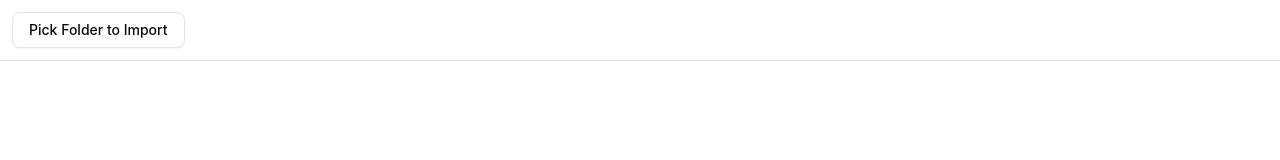
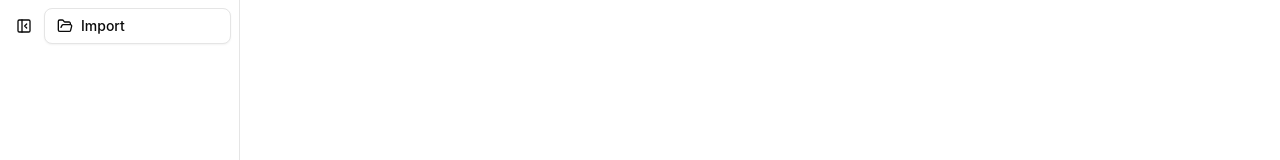
Before and after one commit to JeronimoMendes/Luminus, a React (Vite) app in the folder desktop/: page / in a window 1280 px wide. Shown: the top 160 px of the page. Built offline with nearby package versions, Linux system fonts and the light colour scheme.

Commit message:
add sidebar

```diff
--- a/desktop/src/App.tsx
+++ b/desktop/src/App.tsx
@@ -1,12 +1,14 @@
 import { open } from "@tauri-apps/plugin-dialog";
-import { Button } from "@/components/ui/button";
 import { ImageGrid } from "@/components/image-grid";
+import { Sidebar } from "@/components/sidebar";
 import { api } from "./api";
 import type { PhotographMeta } from "./api/types";
-import { useEffect, useState } from "react";
+import { useEffect, useState, useCallback } from "react";
 
 function App() {
   const [images, setImages] = useState<PhotographMeta[]>([]);
+  const [selectedImage, setSelectedImage] = useState<PhotographMeta | null>(null);
+  const clearSelected = useCallback(() => setSelectedImage(null), []);
 
   const loadImages = async () => {
     const all = await api.getAllImages();
@@ -26,18 +28,18 @@ function App() {
   };
 
   return (
-    <main className="h-screen flex flex-col bg-background">
-      <div className="flex items-center gap-3 p-3 border-b">
-        <Button onClick={handlePickFolder} variant="outline">
-          Pick Folder to Import
-        </Button>
+    <main className="h-screen flex bg-background">
+      <Sidebar images={images} onImport={handlePickFolder} onSelectImage={setSelectedImage} />
+      <div className="flex-1 min-w-0 h-full overflow-hidden">
         {images.length > 0 && (
-          <span className="text-sm text-muted-foreground">
-            {images.length} images
-          </span>
+          <ImageGrid
+            images={images}
+            selected={selectedImage}
+            onSelect={setSelectedImage}
+            onClose={clearSelected}
+          />
         )}
       </div>
-      {images.length > 0 && <ImageGrid images={images} />}
     </main>
   );
 }
--- a/desktop/src/components/image-grid.tsx
+++ b/desktop/src/components/image-grid.tsx
@@ -2,36 +2,35 @@ import type { PhotographMeta } from "@/api/types";
 import { ScrollArea } from "@/components/ui/scroll-area";
 import { convertFileSrc } from "@tauri-apps/api/core";
 import { AnimatePresence, LayoutGroup, motion } from "motion/react";
-import { useCallback, useEffect, useState } from "react";
+import { useEffect } from "react";
 
 interface ImageGridProps {
   images: PhotographMeta[];
+  selected: PhotographMeta | null;
+  onSelect: (img: PhotographMeta) => void;
+  onClose: () => void;
 }
 
-export function ImageGrid({ images }: ImageGridProps) {
-  const [selected, setSelected] = useState<PhotographMeta | null>(null);
-
-  const close = useCallback(() => setSelected(null), []);
-
+export function ImageGrid({ images, selected, onSelect, onClose }: ImageGridProps) {
   useEffect(() => {
     if (!selected) return;
     const handleKey = (e: KeyboardEvent) => {
-      if (e.key === "Escape") close();
+      if (e.key === "Escape") onClose();
     };
     window.addEventListener("keydown", handleKey);
     return () => window.removeEventListener("keydown", handleKey);
-  }, [selected, close]);
+  }, [selected, onClose]);
 
   return (
     <LayoutGroup>
-      <div className={selected ? "blur-sm transition-all" : "transition-all"}>
-        <ScrollArea className="h-[calc(100vh-80px)] w-full">
+      <div className={`h-full ${selected ? "blur-sm transition-all" : "transition-all"}`}>
+        <ScrollArea className="h-full w-full">
           <div className="columns-3 gap-2 p-2 lg:columns-4 xl:columns-5">
             {images.map((img) => (
               <div
                 key={img.path}
                 className="mb-2 break-inside-avoid overflow-hidden cursor-pointer"
-                onClick={() => setSelected(img)}
+                onClick={() => onSelect(img)}
               >
                 <motion.img
                   layoutId={img.path}
@@ -50,7 +49,7 @@ export function ImageGrid({ images }: ImageGridProps) {
         {selected && (
           <motion.div
             className="fixed inset-0 z-50 flex flex-col items-center justify-center"
-            onClick={close}
+            onClick={onClose}
             initial={{ backgroundColor: "rgba(0,0,0,0)" }}
             animate={{ backgroundColor: "rgba(0,0,0,0.6)" }}
             exit={{ backgroundColor: "rgba(0,0,0,0)" }}
--- /dev/null
+++ b/desktop/src/components/sidebar.tsx
@@ -0,0 +1,175 @@
+import {
+  FolderOpen,
+  ChevronRight,
+  Image,
+  FolderClosed,
+  PanelLeftClose,
+  PanelLeftOpen,
+} from "lucide-react";
+import { Button } from "@/components/ui/button";
+import { ScrollArea } from "@/components/ui/scroll-area";
+import type { PhotographMeta } from "@/api/types";
+import { useState, useMemo } from "react";
+
+interface FileTreeNode {
+  name: string;
+  path: string;
+  childrenMap: Map<string, FileTreeNode>;
+  children: FileTreeNode[];
+  images: PhotographMeta[];
+}
+
+function createNode(name: string, path: string): FileTreeNode {
+  return { name, path, childrenMap: new Map(), children: [], images: [] };
+}
+
+function buildTree(images: PhotographMeta[]): FileTreeNode[] {
+  const root = createNode("", "");
+
+  for (const img of images) {
+    const parts = img.path.split(/[/\\]/).filter(Boolean).slice(0, -1);
+    let current = root;
+
+    for (let i = 0; i < parts.length; i++) {
+      const part = parts[i];
+      let child = current.childrenMap.get(part);
+      if (!child) {
+        child = createNode(part, parts.slice(0, i + 1).join("/"));
+        current.childrenMap.set(part, child);
+        current.children.push(child);
+      }
+      current = child;
+    }
+    current.images.push(img);
+  }
+
+  // Find the deepest common ancestor to avoid showing the full path
+  let node = root;
+  while (node.children.length === 1 && node.images.length === 0) {
+    node = node.children[0];
+  }
+
+  // If the common ancestor has no meaningful name, return its children directly
+  if (!node.name && node.children.length > 0) {
+    return node.children;
+  }
+
+  return node.children.length > 0 || node.images.length > 0 ? [node] : [];
+}
+
+function TreeNode({
+  node,
+  depth,
+  onSelectImage,
+}: {
+  node: FileTreeNode;
+  depth: number;
+  onSelectImage: (img: PhotographMeta) => void;
+}) {
+  const [expanded, setExpanded] = useState(depth < 1);
+
+  const hasContent = node.children.length > 0 || node.images.length > 0;
+
+  return (
+    <div>
+      <button
+        onClick={() => setExpanded(!expanded)}
+        className="flex items-center gap-1 w-full px-2 py-1 text-sm hover:bg-accent rounded-sm text-left"
+        style={{ paddingLeft: `${depth * 12 + 8}px` }}
+      >
+        <ChevronRight
+          className={`h-3.5 w-3.5 shrink-0 transition-transform ${expanded ? "rotate-90" : ""}`}
+        />
+        {expanded ? (
+          <FolderOpen className="h-4 w-4 shrink-0 text-muted-foreground" />
+        ) : (
+          <FolderClosed className="h-4 w-4 shrink-0 text-muted-foreground" />
+        )}
+        <span className="truncate">{node.name}</span>
+      </button>
+
+      {expanded && hasContent && (
+        <div>
+          {node.children.map((child) => (
+            <TreeNode key={child.path} node={child} depth={depth + 1} onSelectImage={onSelectImage} />
+          ))}
+          {node.images.map((img) => (
+            <button
+              key={img.path}
+              onClick={() => onSelectImage(img)}
+              className="flex items-center gap-1 w-full px-2 py-1 text-sm hover:bg-accent rounded-sm text-left"
+              style={{ paddingLeft: `${(depth + 1) * 12 + 8}px` }}
+            >
+              <Image className="h-3.5 w-3.5 shrink-0 text-muted-foreground" />
+              <span className="truncate">{img.filename}</span>
+            </button>
+          ))}
+        </div>
+      )}
+    </div>
+  );
+}
+
+export function Sidebar({
+  images,
+  onImport,
+  onSelectImage,
+}: {
+  images: PhotographMeta[];
+  onImport: () => void;
+  onSelectImage: (img: PhotographMeta) => void;
+}) {
+  const [collapsed, setCollapsed] = useState(false);
+  const tree = useMemo(() => buildTree(images), [images]);
+
+  return (
+    <div
+      className={`border-r flex flex-col bg-background shrink-0 transition-[width] duration-200 ${collapsed ? "w-12" : "w-60"}`}
+    >
+      <div className={`flex items-center gap-1 p-2 ${collapsed ? "flex-col" : ""}`}>
+        <Button
+          onClick={() => setCollapsed(!collapsed)}
+          variant="ghost"
+          size="icon"
+          className="h-8 w-8 shrink-0"
+        >
+          {collapsed ? (
+            <PanelLeftOpen className="h-4 w-4" />
+          ) : (
+            <PanelLeftClose className="h-4 w-4" />
+          )}
+        </Button>
+
+        {collapsed ? (
+          <Button
+            onClick={onImport}
+            variant="ghost"
+            size="icon"
+            className="h-8 w-8 shrink-0"
+          >
+            <FolderOpen className="h-4 w-4" />
+          </Button>
+        ) : (
+          <Button
+            onClick={onImport}
+            variant="outline"
+            className="flex-1 justify-start gap-2"
+          >
+            <FolderOpen className="h-4 w-4" />
+            Import
+          </Button>
+        )}
+      </div>
+
+      {!collapsed && tree.length > 0 && (
+        <ScrollArea className="flex-1">
+          <div className="pb-4">
+            {tree.map((node) => (
+              <TreeNode key={node.path} node={node} depth={0} onSelectImage={onSelectImage} />
+            ))}
+          </div>
+        </ScrollArea>
+      )}
+    </div>
+  );
+}
```
Also changed, not shown: 1 other file (tests, documents, lock files or other folders).
